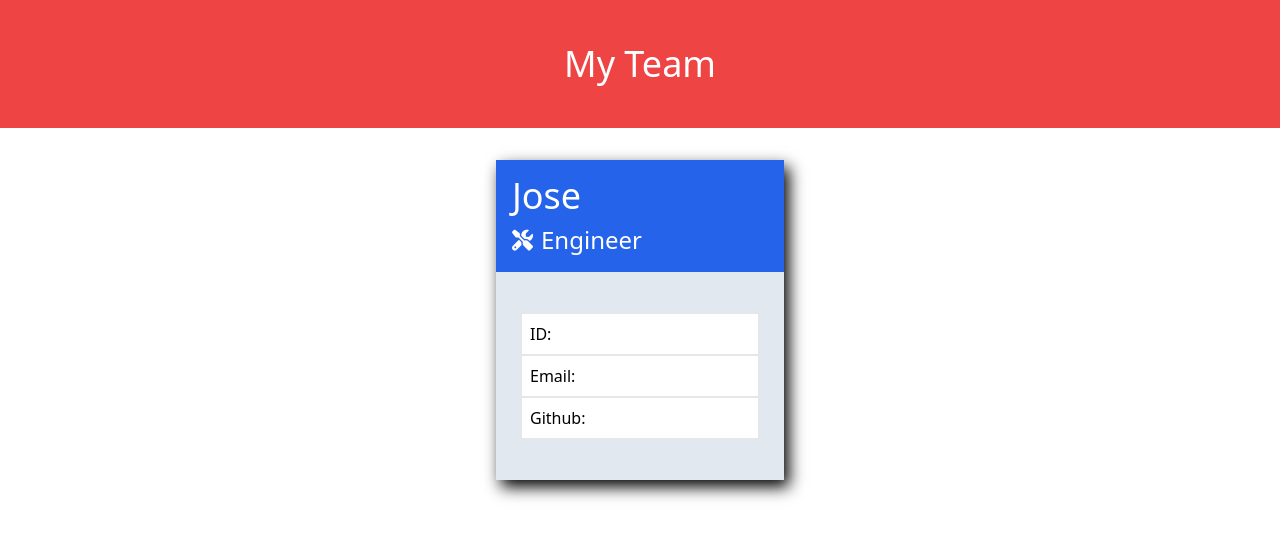
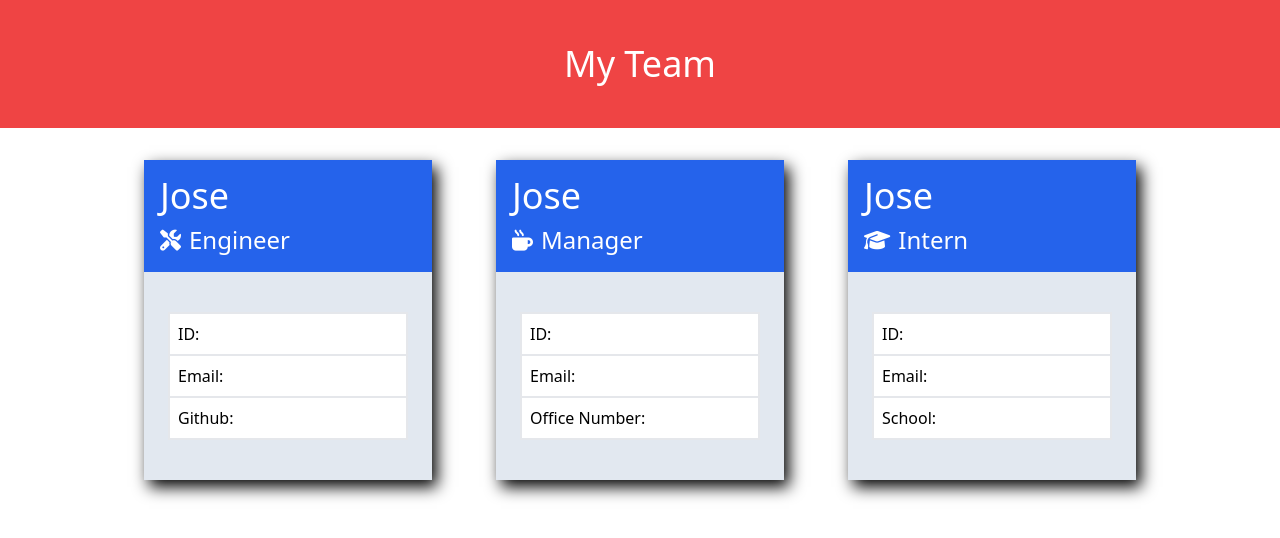
Before and after one commit to Josejpd3/10-Module-Challenge, a website: page dist/test.html in a window 1280 px wide. Drawn offline with nearby package versions, Linux system fonts and the light colour scheme.

Commit message:
added individual icons

```diff
--- a/dist/test.html
+++ b/dist/test.html
@@ -16,6 +16,8 @@
 
     <main>
         <section class="card-section flex flex-row flex-wrap justify-center">
+
+<!-- Engineer -->
             <div class="card w-72 h-80 bg-slate-200 m-8">
                 <div class="card-title flex flex-col bg-blue-600 text-white font-medium h-28 p-4">
                     <h3 class="name text-4xl">Jose</h3>
@@ -30,6 +32,36 @@
                         <div class="p-2 border-2 border-t-0 border-solid">Github: </div>
                     </div>
             </div>
+<!-- Manager -->
+            <div class="card w-72 h-80 bg-slate-200 m-8">
+                <div class="card-title flex flex-col bg-blue-600 text-white font-medium h-28 p-4">
+                    <h3 class="name text-4xl">Jose</h3>
+                    <div class="IconRole flex flex-row text-2xl pt-2">
+                        <i class="fa-solid fa-mug-hot fa-sm pt-4 pr-2"></i>
+                        <p class="role">Manager</p>
+                    </div>
+                </div>
+                    <div class="card-info flex flex-col justify-center bg-white m-6 inset-y-1/4 mt-10">
+                        <div class="p-2 border-2 border-b-0 border-solid">ID: </div>
+                        <div class="p-2 border-2 border-solid">Email: </div>
+                        <div class="p-2 border-2 border-t-0 border-solid">Office Number: </div>
+                    </div>
+            </div>
+<!-- Intern -->
+            <div class="card w-72 h-80 bg-slate-200 m-8">
+                <div class="card-title flex flex-col bg-blue-600 text-white font-medium h-28 p-4">
+                    <h3 class="name text-4xl">Jose</h3>
+                    <div class="IconRole flex flex-row text-2xl pt-2">
+                        <i class="fa-solid fa-graduation-cap fa-sm pt-4 pr-2"></i>
+                        <p class="role">Intern</p>
+                    </div>
+                </div>
+                    <div class="card-info flex flex-col justify-center bg-white m-6 inset-y-1/4 mt-10">
+                        <div class="p-2 border-2 border-b-0 border-solid">ID: </div>
+                        <div class="p-2 border-2 border-solid">Email: </div>
+                        <div class="p-2 border-2 border-t-0 border-solid">School: </div>
+                    </div>
+            </div>
 
 
 
```
